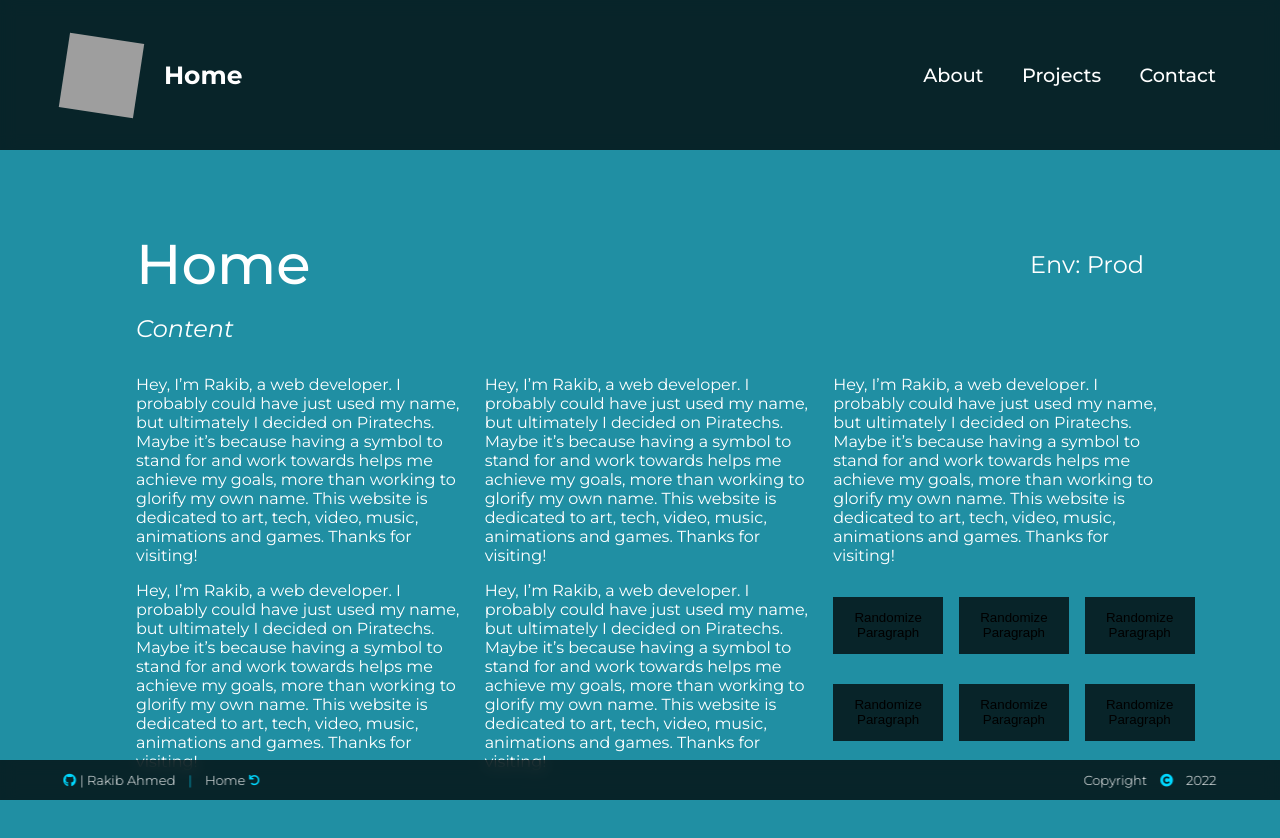
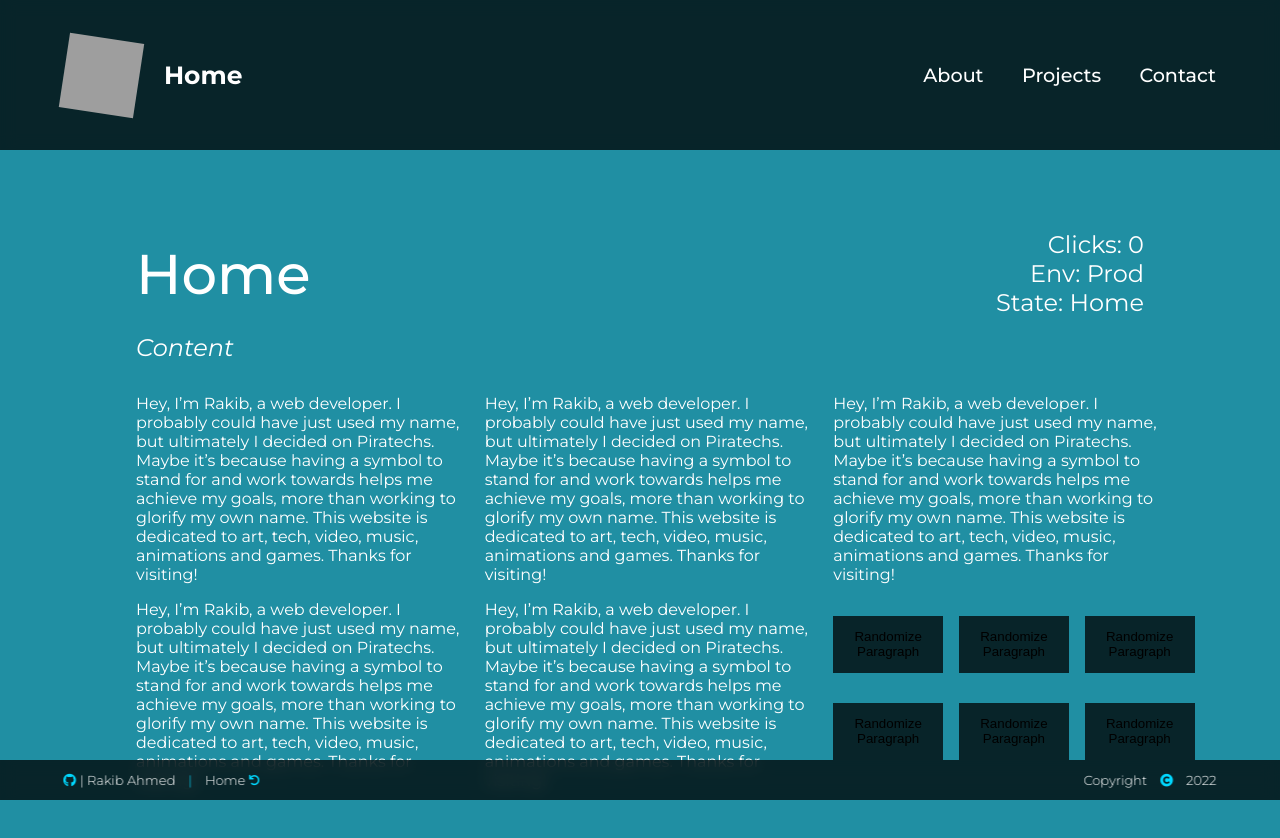
Before and after one commit to strawhat19/Next-13-Treasure-Game, a Next.js app: page / in a window 1280 px wide. Shown: the top 838 px of the page. Built offline with nearby package versions, Linux system fonts and the light colour scheme; grey boxes are pictures that could not be loaded.

Commit message:
Prod State

```diff
--- a/app/about/about.tsx
+++ b/app/about/about.tsx
@@ -17,9 +17,9 @@ export default function About() {
     return <div className={`inner`}>
         <h1>About</h1>
         <div className="column rightColumn">
-            {state.devEnv && <h2>Clicks: {state.updates}</h2>}
+            <h2>Clicks: {state.updates}</h2>
             <h2>Env: {state.devEnv ? `Dev` : `Prod`}</h2>
-            {state.devEnv && <h2>State: {state.page == `` ? `Home` : capitalizeAllWords(state.page)}</h2>}
+            <h2>State: {state.page == `` ? `Home` : capitalizeAllWords(state.page)}</h2>
         </div>
     </div>
 }
--- a/app/contact/contact.tsx
+++ b/app/contact/contact.tsx
@@ -17,9 +17,9 @@ export default function Contact() {
     return <div className={`inner`}>
         <h1>Contact</h1>
         <div className="column rightColumn">
-            {state.devEnv && <h2>Clicks: {state.updates}</h2>}
+            <h2>Clicks: {state.updates}</h2>
             <h2>Env: {state.devEnv ? `Dev` : `Prod`}</h2>
-            {state.devEnv && <h2>State: {state.page == `` ? `Home` : capitalizeAllWords(state.page)}</h2>}
+            <h2>State: {state.page == `` ? `Home` : capitalizeAllWords(state.page)}</h2>
         </div>
     </div>
 }
--- a/app/home.tsx
+++ b/app/home.tsx
@@ -16,12 +16,9 @@ export default function Home() {
 
   const shuffle = (array: any) => {
     let currentIndex = array.length, randomIndex;
-    // While there remain elements to shuffle.
     while (currentIndex != 0) {
-      // Pick a remaining element.
       randomIndex = Math.floor(Math.random() * currentIndex);
       currentIndex--;
-      // And swap it with the current element.
       [array[currentIndex], array[randomIndex]] = [
         array[randomIndex], array[currentIndex]];
     }
@@ -32,16 +29,11 @@ export default function Home() {
     setState({ ...state, content: shuffle(state.content.split(` `)).join(` `) });
   }
 
-  const shufflePara = (para: any) => {
-    return para;
-  }
-
   useEffect(() => {
     setState({
-      content: state.content,
+      ...state,
       updates: state.updates++,
       page: window.location.pathname.replace(`/`,``),
-      devEnv: window.location.host.includes(`localhost`)
     });
     console.log(`Home`, state);
   }, [])
@@ -50,9 +42,9 @@ export default function Home() {
     <section className={`topContent`}>
         <h1>Home</h1>
       <div className={`column rightColumn`}>
-          {state.devEnv && <h2>Clicks: {state.updates}</h2>}
+          <h2>Clicks: {state.updates}</h2>
           <h2>Env: {state.devEnv ? `Dev` : `Prod`}</h2>
-          {state.devEnv && <h2>State: {state.page == `` ? `Home` : capitalizeAllWords(state.page)}</h2>}
+          <h2>State: {state.page == `` ? `Home` : capitalizeAllWords(state.page)}</h2>
         </div>
       </section>
       <section>
--- a/app/layout.tsx
+++ b/app/layout.tsx
@@ -8,21 +8,18 @@ import { useEffect, useState } from 'react';
 export default function RootLayout({ children, } : { children: React.ReactNode; }) {
 
   let [page, setPage] = useState(``);
-  let [state, setState] = useState({ });
   let [updates, setUpdates] = useState(0);
   let [devEnv, setDevEnv] = useState(false);
   let [year, setYear] = useState(new Date().getFullYear());
-
-  const content = `
-  Hey, I’m Rakib, a web developer. I probably could have just used my name, but ultimately I decided on Piratechs.
-Maybe it’s because having a symbol to stand for and work towards helps me achieve my goals, more than working to glorify my own name. This website is dedicated to art, tech, video, music, animations and games. Thanks for visiting!
-  `;
+  let content = `Hey, I’m Rakib, a web developer. I probably could have just used my name, but ultimately I decided on Piratechs. Maybe it’s because having a symbol to stand for and work towards helps me achieve my goals, more than working to glorify my own name. This website is dedicated to art, tech, video, music, animations and games. Thanks for visiting!`;
+  let [state, setState] = useState({ page, updates, devEnv, content });
 
   useEffect(() => {
+    setUpdates(updates);
     setYear(new Date().getFullYear());
     setPage(window.location.pathname.replace(`/`,``));
     setDevEnv(window.location.host.includes(`localhost`));
-    setState({ page: page, updates: updates, devEnv: devEnv, content });
+    setState({ page, updates, devEnv, content });
   }, [])
 
   return (
--- a/app/projects/projects.tsx
+++ b/app/projects/projects.tsx
@@ -17,9 +17,9 @@ export default function Projects() {
     return <div className={`inner`}>
         <h1>Projects</h1>
         <div className="column rightColumn">
-            {state.devEnv && <h2>Clicks: {state.updates}</h2>}
+            <h2>Clicks: {state.updates}</h2>
             <h2>Env: {state.devEnv ? `Dev` : `Prod`}</h2>
-            {state.devEnv && <h2>State: {state.page == `` ? `Home` : capitalizeAllWords(state.page)}</h2>}
+            <h2>State: {state.page == `` ? `Home` : capitalizeAllWords(state.page)}</h2>
         </div>
     </div>
 }
```
